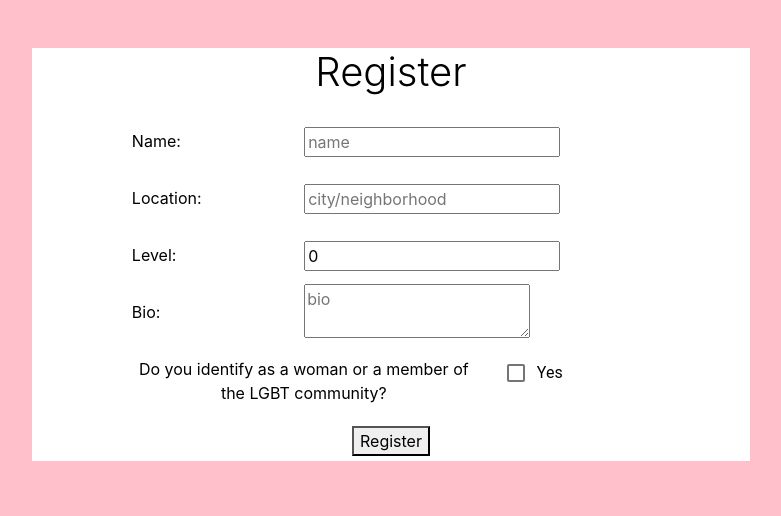
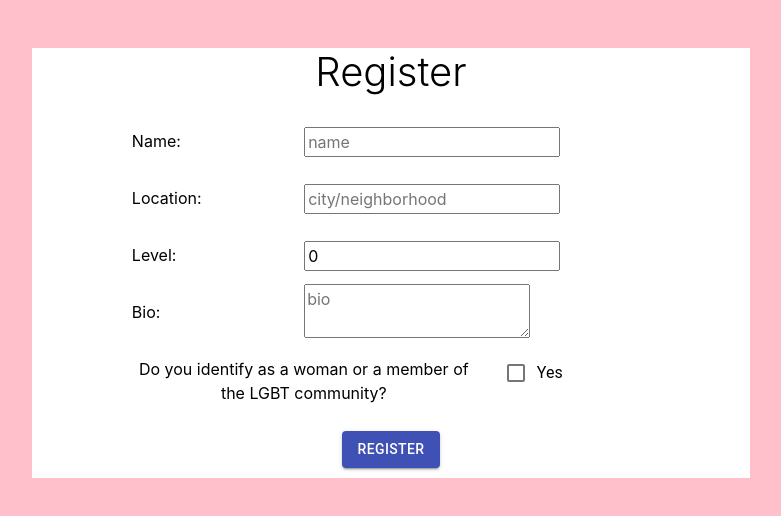
Before and after one commit to newmanlucy/BoulderBuddies, a React (Create React App) app in the folder boulder-buddies-frontend/: page /register in a window 1280 px wide. Shown: the top 516 px of the page, without its empty margins (249-1030 px from the left). Built offline with nearby package versions, Linux system fonts and the light colour scheme.

Commit message:
added material-ui buttons

```diff
--- a/boulder-buddies-frontend/src/components/home.jsx
+++ b/boulder-buddies-frontend/src/components/home.jsx
@@ -4,6 +4,8 @@ import ClimberCard from "./climbercard";
 import '../styles/back.css'
 import LevelSlider from "./levelslider";
 import RadiusSlider from "./radiusslider";
+import Button from '@material-ui/core/Button';
+
 
 const containerStyle = {
   width: '800px',
@@ -42,16 +44,20 @@ class Home extends Component {
     });
   }
 
-  getUrl(minLevel, maxLevel, radius) {
+  getUrl() {
     console.log(this.props);
     let url = this.urlRoot + "/users/" + this.props.uid + "/query";
-    let qString = `?min_level=${minLevel}&max_level${maxLevel}=&radius=${radius}`
+    let qString = `?min_level=${this.state.minLevel}&max_level${this.state.maxLevel}=&radius=${this.state.radius}`
     url += qString
     console.log(url)
     return url
   }
     // climber = {"name": "Rachel", "level": 4, "location": "Boston", "bio": "Hi...."};
     // cc = <ClimberCard climber={this.climber}/>
+
+    filter() {
+
+    }
 
     componentDidMount() {
       fetch(this.getUrl(this.state.minLevel, this.state.maxLevel, 50))
@@ -90,6 +96,7 @@ class Home extends Component {
         <div className="container">
           <div className="row align-items-center my-5">
               <div className="col-lg-3">
+              <form>
               <LevelSlider
                 minLevel={this.state.minLevel}
                 maxLevel={this.state.maxLevel}
@@ -99,6 +106,14 @@ class Home extends Component {
                 radius={this.state.radius}
                 onChange={this.setRadius}
                 syncWithParent={this.setRadius} />
+              <Button
+                variant="contained"
+                color="primary"
+                onClick={this.filter}
+              >
+                Filter
+              </Button>
+              </form>
               </div>
               <div className="col-lg-5">
                 <Map
--- a/boulder-buddies-frontend/src/components/login.jsx
+++ b/boulder-buddies-frontend/src/components/login.jsx
@@ -53,7 +53,6 @@ class Login extends Component {
                         placeholder="name"
                         onChange={this.handleChange}
                         />
-                    <input type="button" value="Login" />
                     </div>
                 </form>
                 <div>
--- a/boulder-buddies-frontend/src/components/register.jsx
+++ b/boulder-buddies-frontend/src/components/register.jsx
@@ -5,6 +5,8 @@ import { BrowserRouter as Router, Switch, Route, Redirect } from "react-router-d
 import { Home } from "./";
 import Checkbox from '@material-ui/core/Checkbox';
 import FormControlLabel from '@material-ui/core/FormControlLabel';
+import Button from '@material-ui/core/Button';
+
 
 class Register extends Component {
 
@@ -116,8 +118,14 @@ class Register extends Component {
                       </div>
                     </div>
                 </fieldset>
-                <div style={{padding: "5px"}}>
-                <button onClick={this.handleSubmit}>Register</button>
+                <div style={{padding: "10px"}}>
+                <Button
+                variant="contained"
+                color="primary"
+                onClick={this.handleSubmit}
+              >
+                Register
+              </Button>
                 </div>
             </form>
             </div>
```
